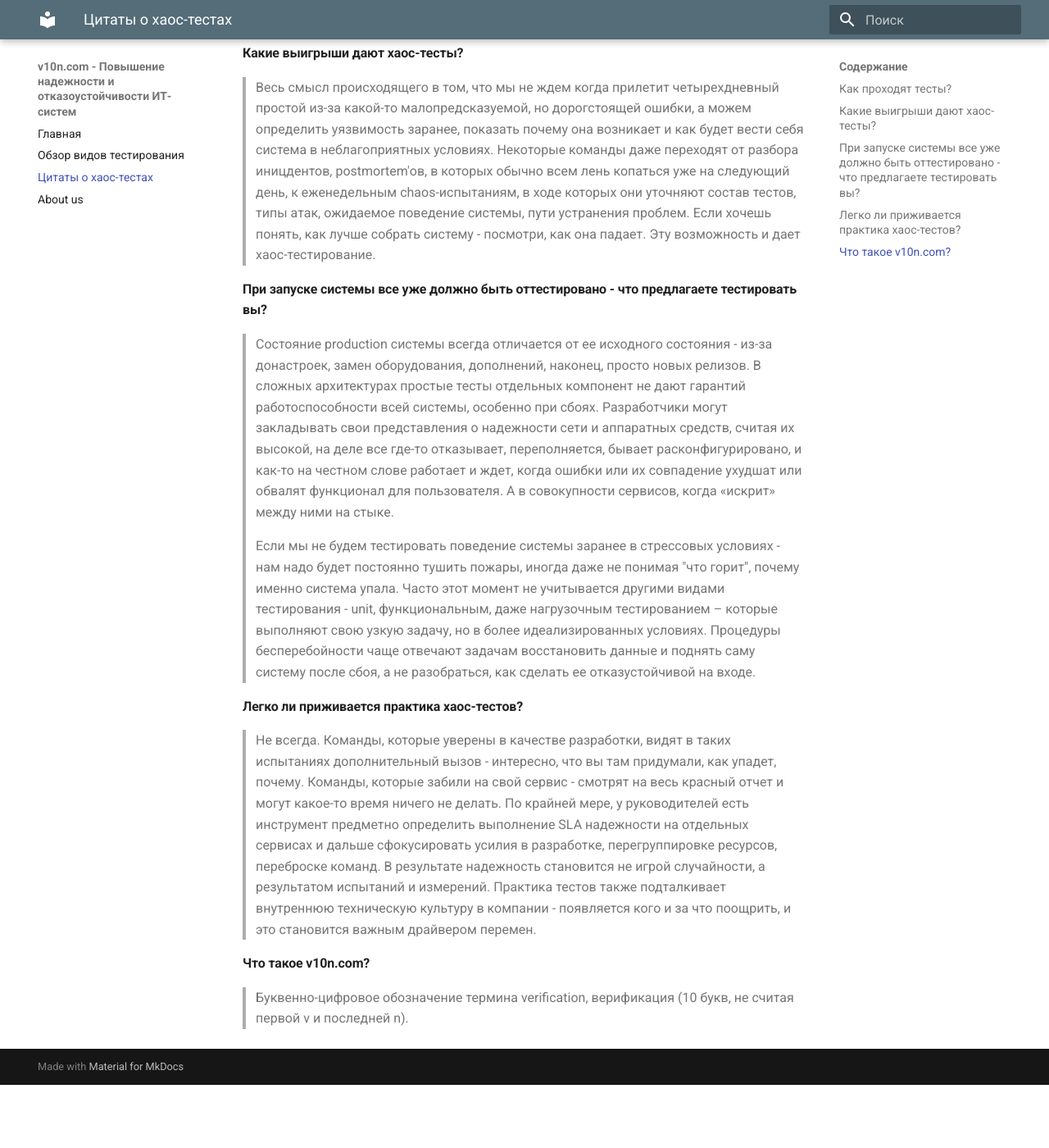
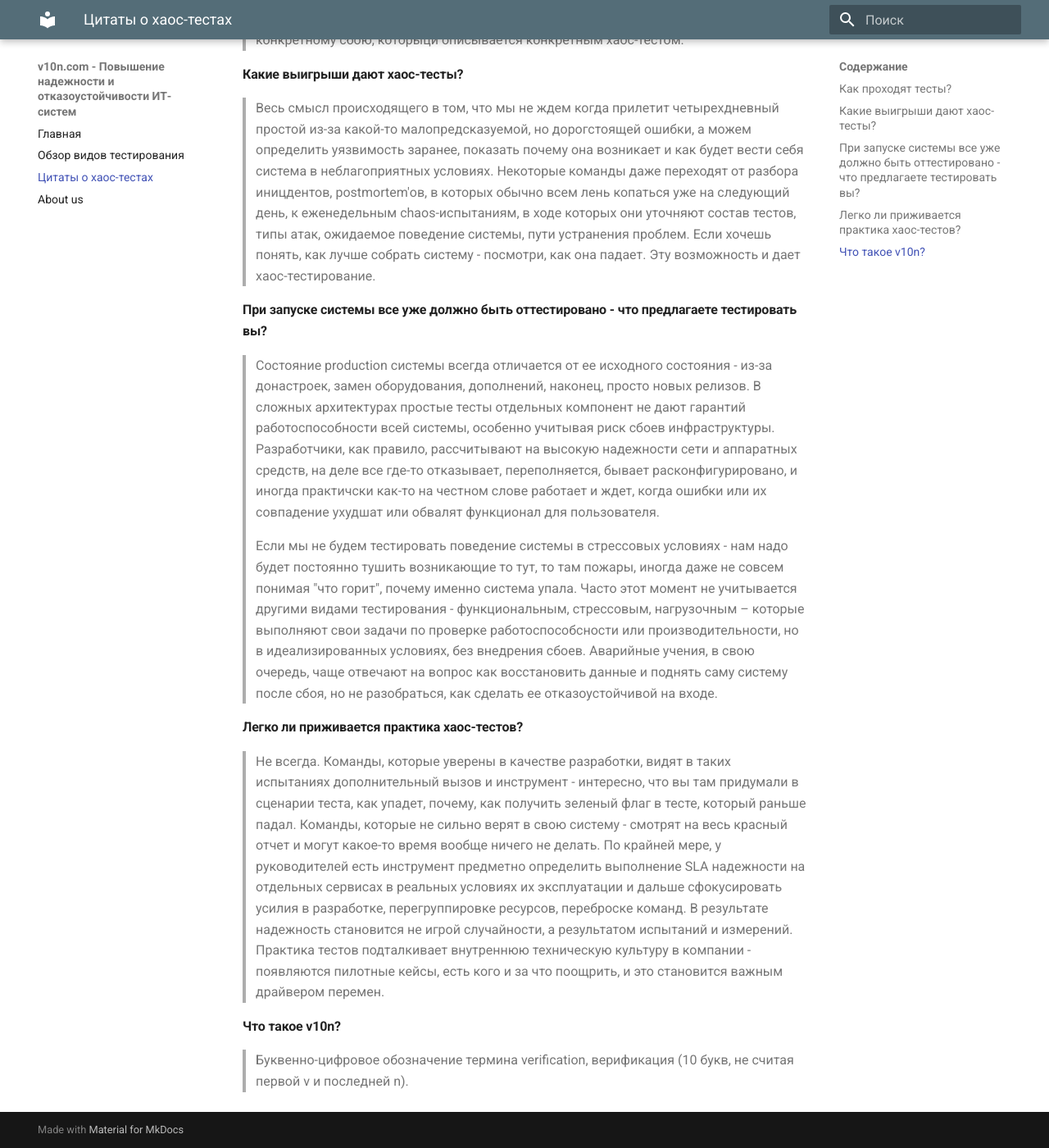
Before and after one commit to epogrebnyak/mkdocs-actionable, an MkDocs documentation site: the page built from docs/quotes.md, in a window 1280 px wide and 1400 px high, scrolled down 390 px. Shown: the whole window at 82% size. Built offline with MkDocs 1.6.1 and Material for MkDocs 9.7.7, drawn with Linux system fonts in a browser that asks for light colours; before the commit the page ends 1713 px from its top, so only the background shows below that; some of the changed text lies outside the part shown.

Commit message:
Update quotes.md

```diff
--- a/docs/quotes.md
+++ b/docs/quotes.md
@@ -1,6 +1,6 @@
 #### Как проходят тесты?
 
-> Суть подхода, вкратце, состоит в том, чтобы правильно "сломать" production или максимально близкую к ней систему в тестовых условиях и зафиксировать выполняет ли она свои контрактные требования (SLA) при инфраструктурных и прикладных сбоях, которые имитируются во время испытаний. Если мы видим самовосстановление системы после сбоя и выполнение условий контракта в экстремальных условиях без последующей деградации сервиса, передаем сценарий в регресс для нового релиза, если же все упало и метрики SLA нарушены - отражаем в протоколе и просим команду восстановить сервис.
+> Суть подхода, вкратце, состоит в том, чтобы правильно "сломать" production или максимально близкую к ней систему в тестовых условиях и зафиксировать выполняет ли она свои контрактные требования (SLA) при инфраструктурных и прикладных сбоях, которые имитируются во время испытаний. Если мы видим самовосстановление системы после сбоя и выполнение условий контракта в экстремальных условиях без последующей деградации сервиса, передаем сценарий в регресс для нового релиза, если же все упало и метрики нарушены - отражаем в протоколе и просим команду разработки подумать над тем, как сделать сервис отказоустойчивым применительно к конкретному сбою, которыцй описывается конкретным хаос-тестом.
 
 #### Какие выигрыши дают хаос-тесты?
 
@@ -8,14 +8,14 @@
 
 #### При запуске системы все уже должно быть оттестировано - что предлагаете тестировать вы?
 
-> Состояние production системы всегда отличается от ее исходного состояния - из-за донастроек, замен оборудования, дополнений, наконец, просто новых релизов. В сложных архитектурах простые тесты отдельных компонент не дают гарантий работоспособности всей системы, особенно при сбоях. Разработчики могут закладывать свои представления о надежности сети и аппаратных средств, считая их высокой, на деле все где-то отказывает, переполняется, бывает расконфигурировано, и как-то на честном слове работает и ждет, когда ошибки или их совпадение ухудшат или обвалят функционал для пользователя. А в совокупности сервисов, когда «искрит» между ними на стыке.
+> Состояние production системы всегда отличается от ее исходного состояния - из-за донастроек, замен оборудования, дополнений, наконец, просто новых релизов. В сложных архитектурах простые тесты отдельных компонент не дают гарантий работоспособности всей системы, особенно учитывая риск сбоев инфраструктуры. Разработчики, как правило, рассчитывают на высокую надежности сети и аппаратных средств, на деле все где-то отказывает, переполняется, бывает расконфигурировано, и иногда практичски как-то на честном слове работает и ждет, когда ошибки или их совпадение ухудшат или обвалят функционал для пользователя.
 
-> Если мы не будем тестировать поведение системы заранее в стрессовых условиях - нам надо будет постоянно тушить пожары, иногда даже не понимая "что горит", почему именно система упала. Часто этот момент не учитывается другими видами тестирования - unit, функциональным, даже нагрузочным тестированием – которые выполняют свою  узкую задачу, но в более идеализированных условиях. Процедуры бесперебойности чаще отвечают задачам восстановить данные и поднять саму систему после сбоя, а не разобраться, как сделать ее отказустойчивой на входе.
+> Если мы не будем тестировать поведение системы в стрессовых условиях - нам надо будет постоянно тушить возникающие то тут, то там пожары, иногда даже не совсем понимая "что горит", почему именно система упала. Часто этот момент не учитывается другими видами тестирования - функциональным, стрессовым, нагрузочным – которые выполняют свои задачи по проверке работоспособсности или производительности, но в идеализированных условиях, без внедрения сбоев. Аварийные учения, в свою очередь,  чаще отвечают на вопрос как восстановить данные и поднять саму систему после сбоя, но не разобраться, как сделать ее отказоустойчивой на входе.
 
 #### Легко ли приживается практика хаос-тестов?
 
-> Не всегда. Команды, которые уверены в качестве разработки, видят в таких испытаниях дополнительный вызов - интересно, что вы там придумали, как упадет, почему. Команды, которые забили на свой сервис - смотрят на весь красный отчет и могут какое-то время ничего не делать. По крайней мере, у руководителей есть инструмент  предметно определить выполнение SLA надежности на отдельных сервисах и дальше сфокусировать усилия в разработке, перегруппировке ресурсов, переброске команд. В результате надежность становится не игрой случайности, а результатом испытаний и измерений. Практика тестов также подталкивает внутреннюю техническую культуру в компании - появляется кого и за что поощрить, и это становится важным драйвером перемен.
+> Не всегда. Команды, которые уверены в качестве разработки, видят в таких испытаниях дополнительный вызов и инструмент - интересно, что вы там придумали в сценарии теста, как упадет, почему, как получить зеленый флаг в тесте, который раньше падал. Команды, которые не сильно верят в свою систему - смотрят на весь красный отчет и могут какое-то время вообще ничего не делать. По крайней мере, у руководителей есть инструмент предметно определить выполнение SLA надежности на отдельных сервисах в реальных условиях их эксплуатации и дальше сфокусировать усилия в разработке, перегруппировке ресурсов, переброске команд. В результате надежность становится не игрой случайности, а результатом испытаний и измерений. Практика тестов подталкивает внутреннюю техническую культуру в компании - появляются пилотные кейсы, есть кого и за что поощрить, и это становится важным драйвером перемен.
 
-#### Что такое v10n.com?
+#### Что такое v10n?
 
 > Буквенно-цифровое обозначение термина verification, верификация (10 букв, не считая первой v и последней n).
```
